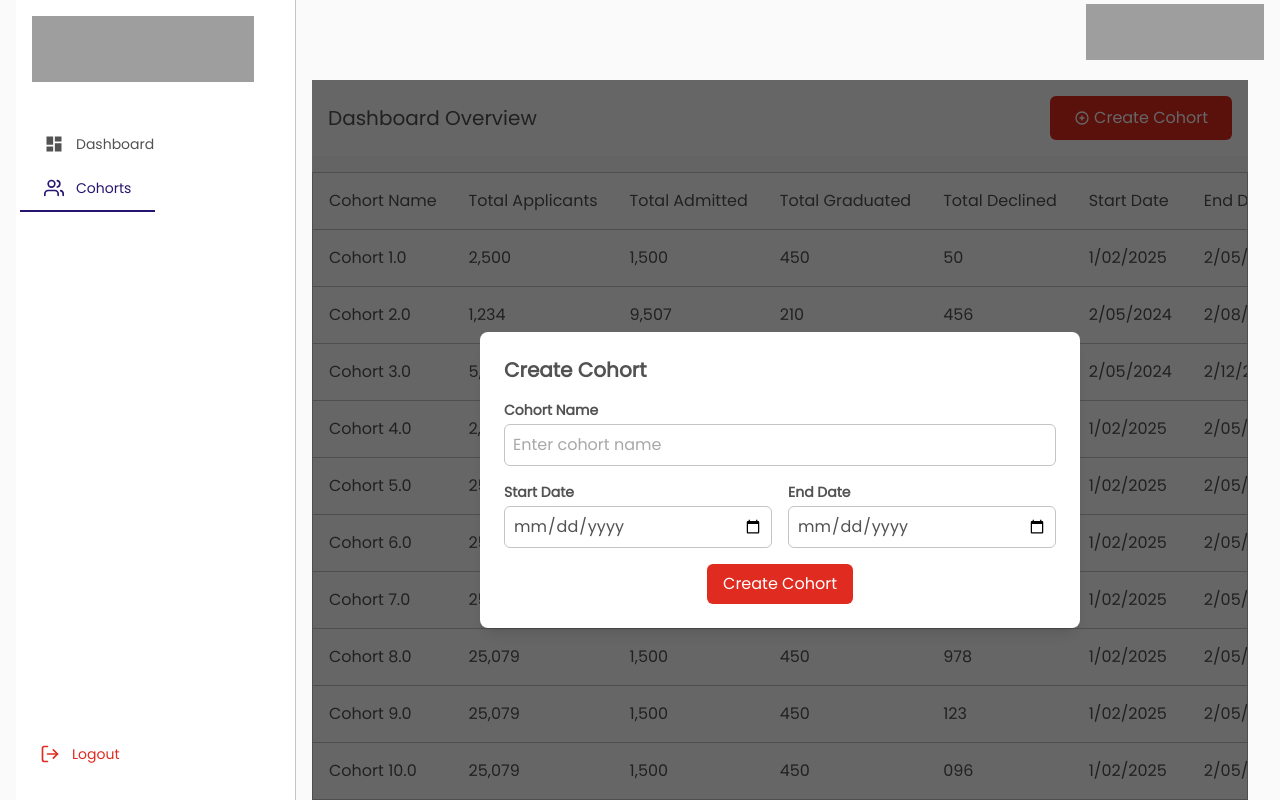
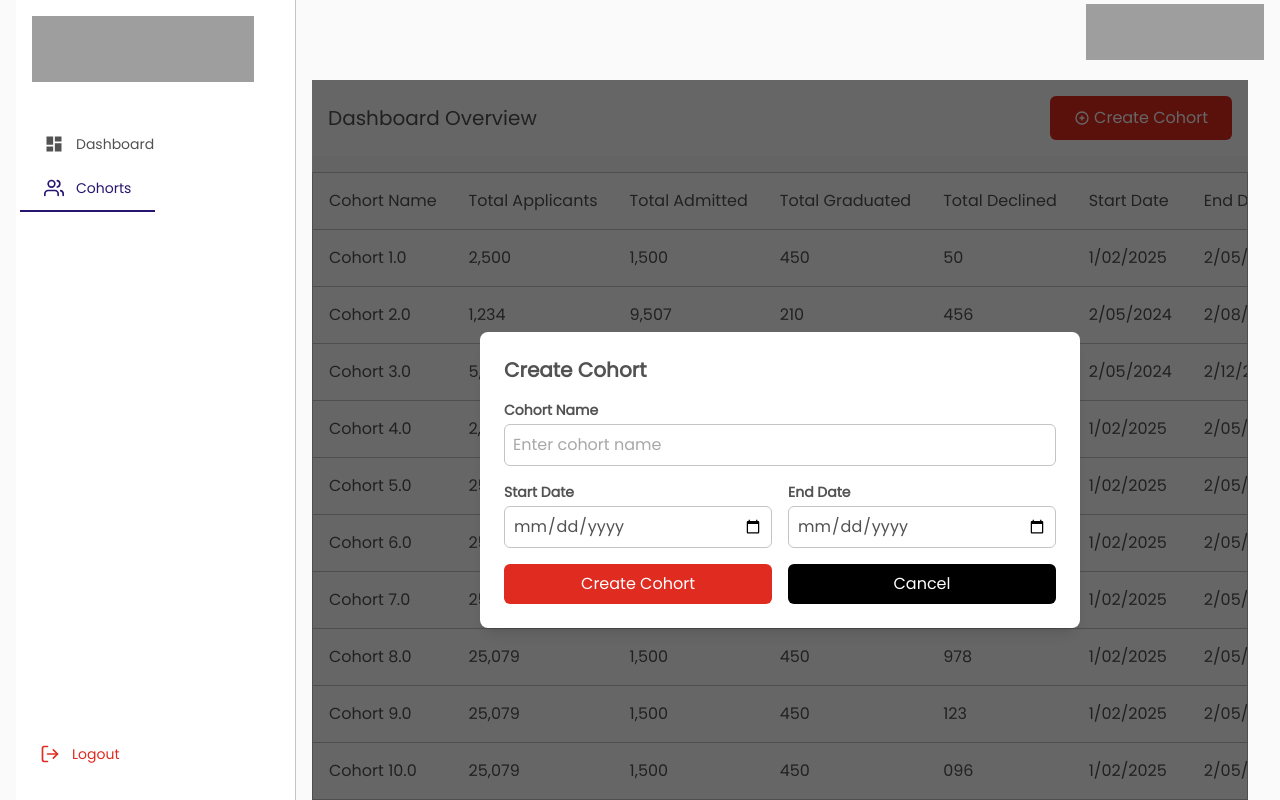
Before and after one commit to shamzconsult/neca-ict-academy, a Next.js app: page /admin/cohorts in a window 1280 px wide. Both pictures are taken after a click on the button "Create Cohort". Built offline with nearby package versions, Linux system fonts and the light colour scheme; grey boxes are pictures that could not be loaded.

Commit message:
added cancel button to cohort form

```diff
--- a/src/components/atom/CohortForm.tsx
+++ b/src/components/atom/CohortForm.tsx
@@ -36,18 +36,18 @@ export const CohortForm = ({ toggleModal }: { toggleModal: () => void }) => {
               />
             </div>
           </div>
-          <div className="flex justify-center space-x-2">
-            {/* <button
-                  className="px-4 py-2 bg-black text-white rounded-md"
-                  onClick={toggleModal}
-                >
-                  Cancel
-                </button> */}
+          <div className="flex flex-col md:flex-row gap-2 justify-center space-x-2 mt-4">
             <button
               onClick={toggleModal}
-              className="px-4 py-2 bg-[#E02B20] text-white rounded-md cursor-pointer"
+              className="px-4 py-2 bg-[#E02B20]  hover:bg-[#e02a20ce] text-white w-full rounded-md cursor-pointer"
             >
               Create Cohort
+            </button>
+            <button
+              className="px-4 py-2 bg-black text-white rounded-md w-full cursor-pointer hover:bg-black/80"
+              onClick={toggleModal}
+            >
+              Cancel
             </button>
           </div>
         </div>
```
